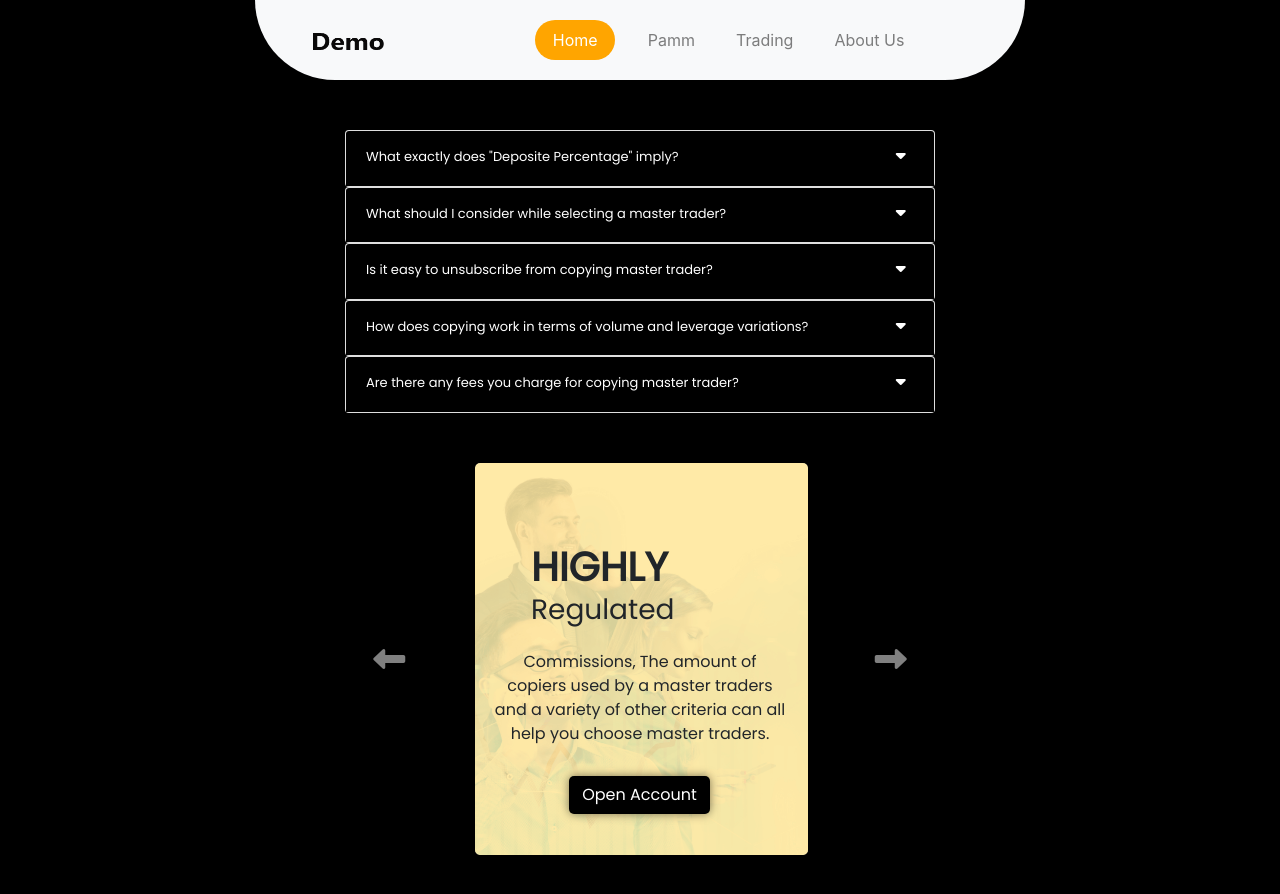
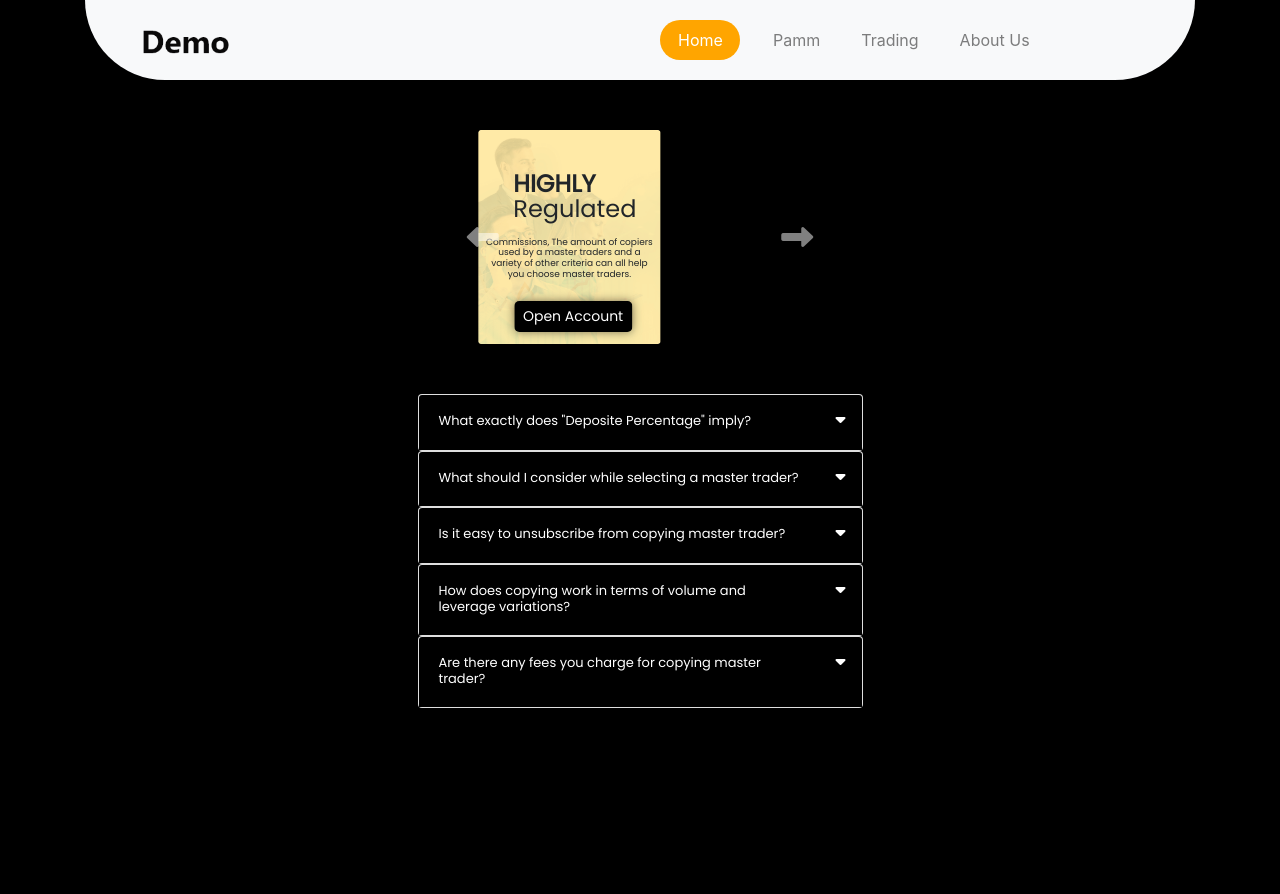
Before and after one commit to Saikumar02051998/Task1, a plain HTML site: page Task2/Demo.html in a window 1280 px wide. After the commit the page ends 800 px from the top, so only its background shows below. Drawn offline with nearby package versions, Linux system fonts and the light colour scheme.

Commit message:
Add files via upload

```diff
--- a/Task2/Demo.html
+++ b/Task2/Demo.html
@@ -29,26 +29,30 @@
     });
     </script>
 </head>
-<header style="background-color: black">
+<header>
   <!--NavBar-->
-    <div class="container" style="width: 800px;">
-        <nav class="navbar navbar-expand-lg navbar-light bg-light navbaradjust" id="mynavbar">
+    <div class="container">
+        <nav class="navbar navbar-expand-lg navbar-light bg-light navbarawidth" id="mynavbar">
+          <a href="#" class="navbar-brand">
             <img src="./assets/Demo.png" alt="#" class="demologo">
-            <button class="navbar-toggler" type="button" data-toggle="collapse" data-target="#navtoggle" style="margin-right: 50px">
+          </a>
+          <div class="togglebtn">
+            <button class="navbar-toggler" type="button" data-toggle="collapse" data-target="#navtoggle">
               <span class="navbar-toggler-icon"></span>
             </button>
-            <div class="collapse navbar-collapse" style="padding-left: 150px;" id="navtoggle">
+          </div>
+            <div class="collapse navbar-collapse" style="padding-left: 330px;" id="navtoggle">
               <ul class="navbar-nav">
                     <li class="nav-item">
                       <a class="nav-link navbaralign" style="color:white; padding-left: 18px; margin-right: 25px;" href="#">Home</a>
                     </li>
-                    <li class="nav-item" style="margin-right: 25px">
+                    <li class="nav-item listitems">
                       <a class="nav-link" href="#">Pamm</a>
                     </li>
-                    <li class="nav-item" style="margin-right: 25px">
+                    <li class="nav-item listitems">
                       <a class="nav-link" href="#">Trading</a>
                     </li>
-                    <li class="nav-item" style="margin-right: 25px">
+                    <li class="nav-item listitems">
                       <a class="nav-link" href="#">About Us</a>
                    </li>
               </ul>
@@ -56,14 +60,50 @@
         </nav>
     </div>
 </header>
+
+  <!--Carousel-->
+  <div class="container" style="width: 400px; margin-bottom: 50px; margin-top: 50px;">
+    <div id="DemoCarousel" class="carousel slide" data-ride="carousel">
+      <div class="carousel-inner" role="listbox">
+
+        <div class="carousel-item active">
+          <div class="container">
+            <img src="./assets/carousal-bg.png" alt="First slide" class="slideimg">
+            <div class="top-left1"><h4><b>HIGHLY</b></h4></div>
+            <div class="top-left2"><h4>Regulated</h4></div>
+            <div><h6 class="centeredslidetext text-center">Commissions, The amount of copiers used by a master traders and a variety of other criteria can all help you choose master traders.</h6></div>
+            <div><button type="button" class="btn btn-sm Openaccountbtn" style="color: white;">Open Account</button></div>
+          </div>
+        </div>
+        <div class="carousel-item">
+          <div class="container">
+            <img src="./assets/carousal-bg.png" alt="First slide" class="slideimg">
+            <div class="top-left1"><h4><b>HIGHLY</b></h4></div>
+            <div class="top-left2"><h4>Regulated</h4></div>
+            <div><h6 class="centeredslidetext text-center">Commissions, The amount of copiers used by a master traders and a variety of other criteria can all help you choose master traders.</h6></div>
+            <div><button type="button" class="btn btn-sm Openaccountbtn" style="color: white;">Open Account</button></div>
+          </div>
+        </div>
+
+      </div>
+      <a class="carousel-control-prev" href="#DemoCarousel" role="button" data-slide="prev">
+        <span class="fa fa-long-arrow-left fa-2x" aria-hidden="true"></span>
+        <span class="sr-only">Previous</span>
+      </a>
+      <a class="carousel-control-next" href="#DemoCarousel" role="button" data-slide="next">
+        <span class="fa fa-long-arrow-right fa-2x" aria-hidden="true"></span>
+        <span class="sr-only">Next</span>
+      </a>
+    </div>
+  </div>
+
 <!--Accordion-->
-<body style="background-color: black">
-       <div class="container" id="accordion" style="width: 620px; margin-top: 50px;">
+<body class="head-bg">
+  <div class="container container-sm" id="Myaccordion" style="margin-top: 50px; width: 475px;">
    <div class="row">
      <div class="col-md-12 xm">
-
        <div class="card">
-              <div class="card-header" style="background-color: black">
+         <div class="card-header cardheaders">
            <div class="row">
              <div class="col-md-11 xm">
                <h6 class="headcontent">What exactly does "Deposite Percentage" imply?</h6>
@@ -80,7 +120,7 @@
            </div>
        </div>
        <div class="card">
-              <div class="card-header" style="background-color: black">
+         <div class="card-header cardheaders">
            <div class="row">
              <div class="col-md-11 xm">
                <h6 class="headcontent">What should I consider while selecting a master trader?</h6>
@@ -97,7 +137,7 @@
            </div>
        </div>
        <div class="card">
-              <div class="card-header" style="background-color: black">
+         <div class="card-header cardheaders">
            <div class="row">
              <div class="col-md-11 xm">
                <h6 class="headcontent">Is it easy to unsubscribe from copying master trader?</h6>
@@ -114,7 +154,7 @@
            </div>
        </div>
        <div class="card">
-              <div class="card-header" style="background-color: black">
+         <div class="card-header cardheaders">
            <div class="row">
              <div class="col-md-11 xm">
                <h6 class="headcontent">How does copying work in terms of volume and leverage variations?</h6>
@@ -131,7 +171,7 @@
            </div>
        </div>
        <div class="card">
-              <div class="card-header" style="background-color: black">
+         <div class="card-header cardheaders">
            <div class="row">
              <div class="col-md-11 xm">
                <h6 class="headcontent">Are there any fees you charge for copying master trader?</h6>
@@ -150,32 +190,6 @@
      </div>
    </div>
  </div>
-  <!--Carousel-->
-  <div class="container" style="width: 620px; margin-bottom: 50px; margin-top: 50px;">
-    <div id="DemoCarousel" class="carousel slide" data-ride="carousel">
-      <div class="carousel-inner">
 
-        <div class="carousel-item active">
-          <div class="container">
-            <img src="./assets/carousal-bg.png" alt="First slide" class="slideimg">
-            <div class="top-left1"><h1><b>HIGHLY</b></h1></div>
-            <div class="top-left2"><h3>Regulated</h3></div>
-            <div class="centered1 text-center">Commissions, The amount of copiers used by a master traders and a variety of other criteria can all help you choose master traders.</div>
-            <button type="button" class="btn Openaccount" style="color: white">Open Account</button>
-          </div>
-        </div>
-
-
-      </div>
-      <a class="carousel-control-prev" href="#DemoCarousel" role="button" data-slide="prev">
-        <span class="fa fa-long-arrow-left fa-2x" aria-hidden="true"></span>
-        <span class="sr-only">Previous</span>
-      </a>
-      <a class="carousel-control-next" href="#DemoCarousel" role="button" data-slide="next">
-        <span class="fa fa-long-arrow-right fa-2x" aria-hidden="true"></span>
-        <span class="sr-only">Next</span>
-      </a>
-    </div>
-  </div>
 </body>
 </html>
--- a/Task2/assets/Classes.css
+++ b/Task2/assets/Classes.css
@@ -1,4 +1,16 @@
-.navbaradjust
+/* Head */
+.head-bg
+{
+background-color: #000;
+}
+
+/* Navbar */
+.togglebtn
+{
+    padding-right: 35px;
+}
+
+.navbarawidth
 {
     height: 80px;
     border-bottom-right-radius: 100px;
@@ -15,8 +27,72 @@
 .demologo
 {
     height: 50%;
-    width: 10%;
+    width: 50%;
     margin-left: 40px;
+}
+
+.listitems
+{
+    margin-right: 25px;
+}
+
+/* Carousel */
+
+.slideimg
+{
+   padding-left: 90px;
+   height: 80%;
+   width: 80%;
+   position: relative;
+   text-align: center;
+}
+.top-left1 {
+    position: absolute;
+    top: 40px;
+    left: -30px;
+    padding-left: 170px;
+    font-family: poppins;
+  }
+  .top-left2 {
+    position: absolute;
+    top: 65px;
+    left: -30px;
+    padding-left: 170px;
+    font-family: poppins;
+  }
+
+  .centeredslidetext {
+    position: absolute;
+    top: 60%;
+    left: 53%;
+    transform: translate(-50%, -50%);
+    font-family: poppins;
+    font-size: 9px;
+  }
+.Openaccountbtn
+{
+    position: absolute;
+    top: 80%;
+    left: 38%;
+    background-color: black;
+    box-shadow: #000;
+    border-radius: 5px;
+    text-decoration: none;
+    cursor: pointer;
+    box-shadow: 0 0 10px rgba(0, 0, 0, 0.5);
+    -webkit-transform: scale(1,1);
+    transform: translate(-50%, -50%);
+    transform: scale(1,1);
+    -webkit-transition-duration: 0.3s;
+    transition-duration: 0.3s;
+    transition-property: box-shadow, shadow;
+    font-family: poppins;
+}
+
+/* Accordion */
+.cardheaders
+{
+    background-color: black;
 }
 
 .cardsalign
@@ -52,61 +128,3 @@
     border-bottom-right-radius: 10px;
     border-bottom-left-radius: 10px;
 }
-
-.slideimg
-{
-   padding-left: 115px;
-   height: 80%;
-   width: 80%;
-   position: relative;
-   text-align: center;
-}
-.top-left1 {
-    position: absolute;
-    top: 80px;
-    left: 16px;
-    padding-left: 170px;
-    font-family: poppins;
-  }
-  .top-left2 {
-    position: absolute;
-    top: 130px;
-    left: 16px;
-    padding-left: 170px;
-    font-family: poppins;
-  }
-
-  .centered1 {
-    position: absolute;
-    top: 60%;
-    left: 50%;
-    transform: translate(-50%, -50%);
-    font-family: poppins;
-  }
-  .centered2 {
-    position: absolute;
-    top: 90%;
-    left: 50%;
-    transform: translate(-50%, -50%);
-    font-family: poppins;
-  }
-
-.Openaccount
-{
-    position: absolute;
-    top: 80%;
-    left: 38%;
-    background-color: black;
-    box-shadow: #000;
-    border-radius: 5px;
-    text-decoration: none;
-    cursor: pointer;
-    box-shadow: 0 0 10px rgba(0, 0, 0, 0.5);
-    -webkit-transform: scale(1,1);
-    transform: translate(-50%, -50%);
-    transform: scale(1,1);
-    -webkit-transition-duration: 0.3s;
-    transition-duration: 0.3s;
-    transition-property: box-shadow, shadow;
-    font-family: poppins;
-}
```
Lines whose indentation alone changed are shown as unchanged.
